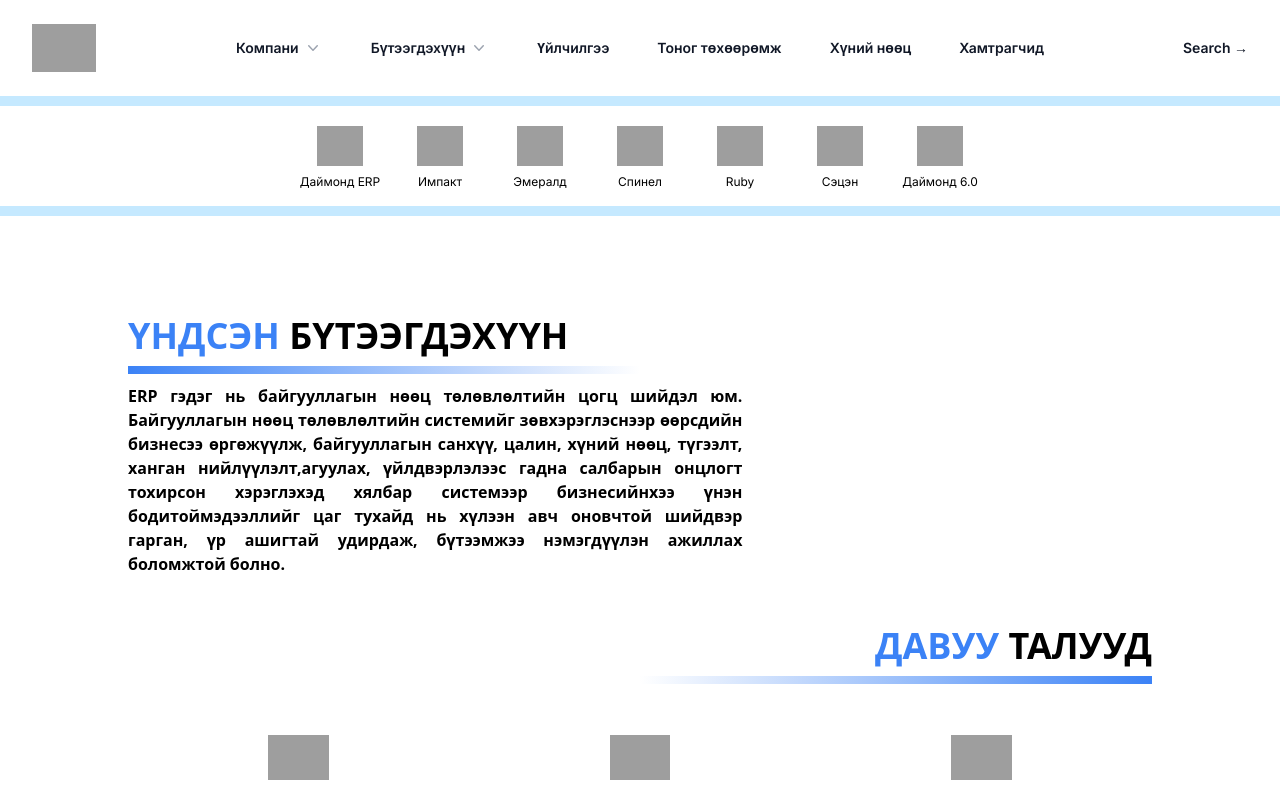
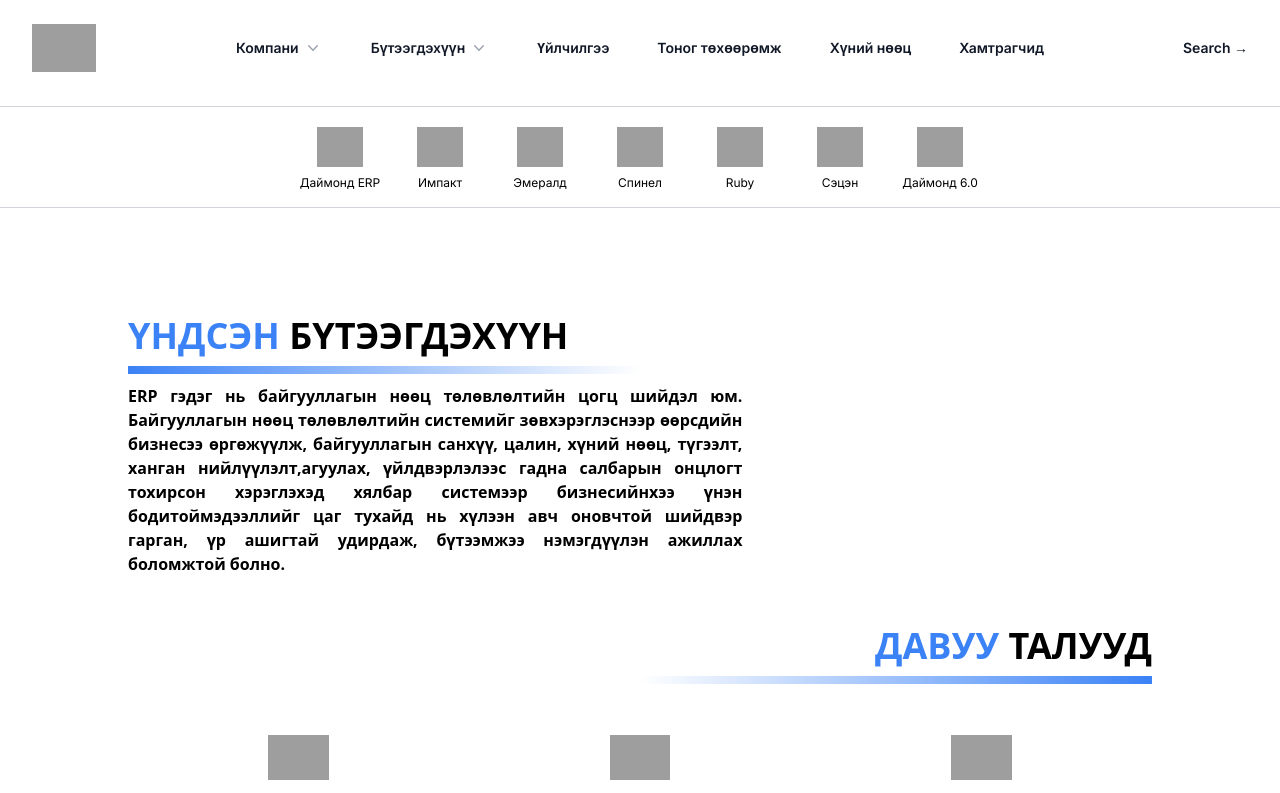
Before and after one commit to Bilgee135/ibi, a Next.js app: page /products in a window 1280 px wide. Shown: the top 793 px of the page. Built offline with nearby package versions, Linux system fonts and the light colour scheme; grey boxes are pictures that could not be loaded.

Commit message:
changed the blue things in the productlist

```diff
--- a/src/app/products/components/productlist.js
+++ b/src/app/products/components/productlist.js
@@ -74,9 +74,11 @@ function Productlist() {
   }
 
   return (
-    <div className='h-[120px] w-screen bg-[#C5E9FF] flex items-center justify-center'>
+    <div className='h-[120px] w-screen  flex items-center justify-center'>
       <div className=' bg-white h-[100px] w-screen inline-block align-middle relative'>
+        <div className='h-[1px] w-screen bg-gray-300'></div>
         <Productbox productlist={displayproducts} onRButtonClick={handlePIncrement } onLButtonClick={ handleNIncrement }/>
+        <div className='h-[1px] w-screen bg-gray-300'></div>
       </div>
     </div>
   )
```
